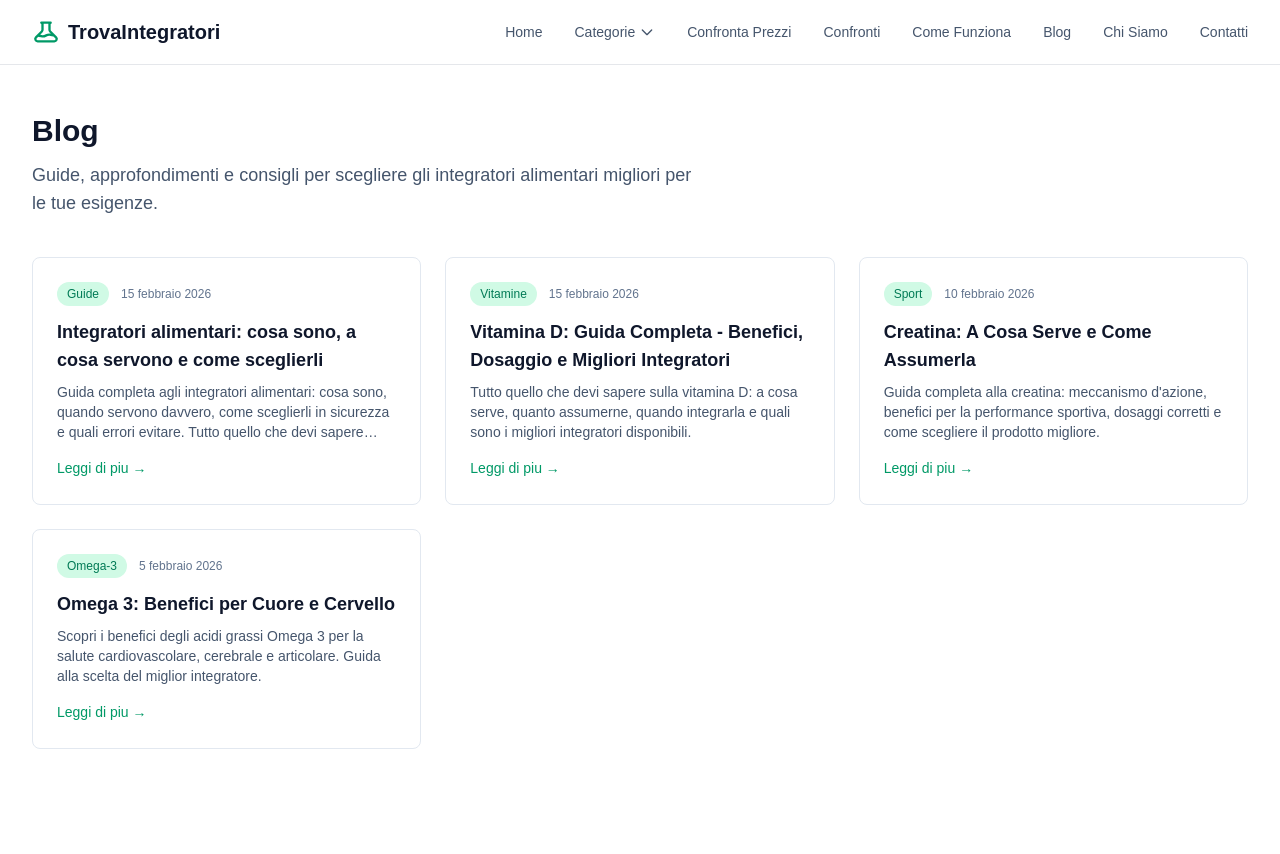
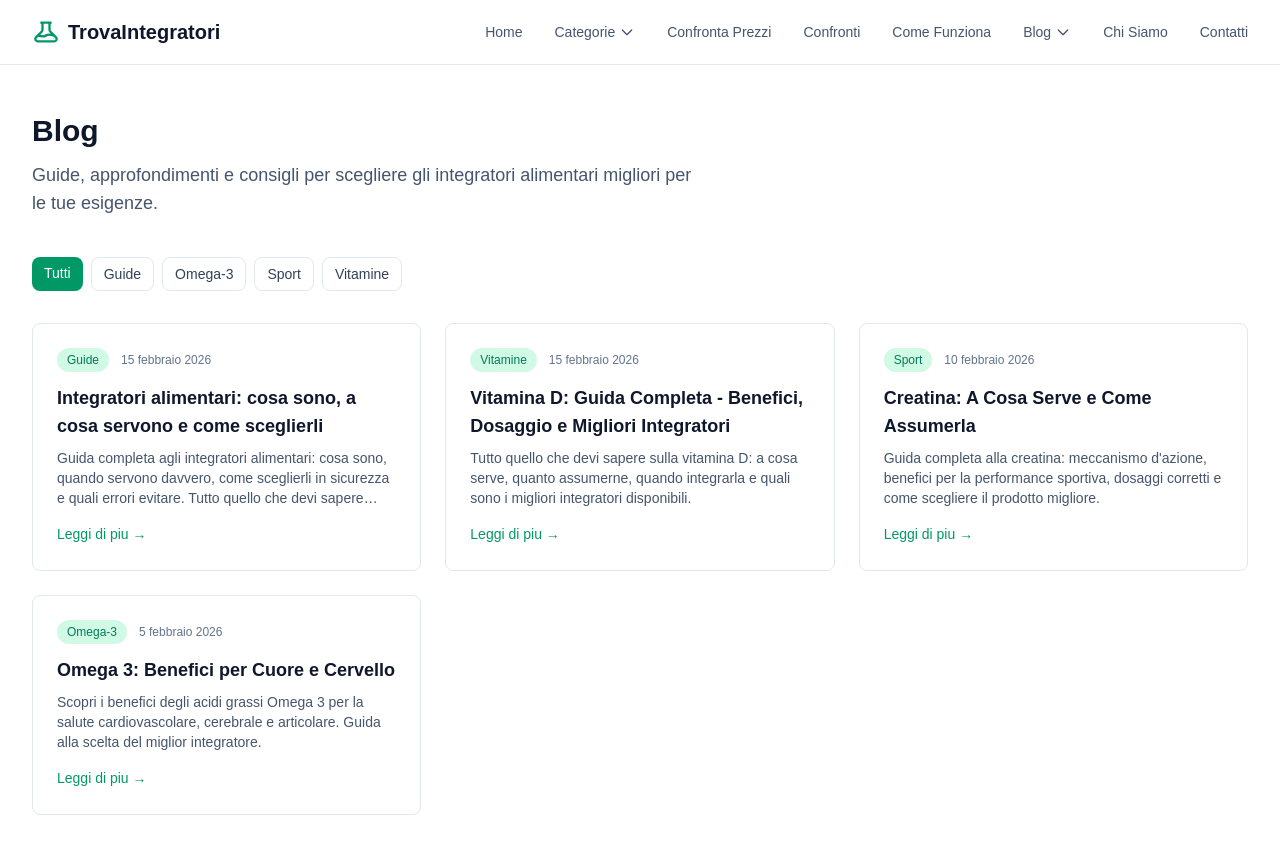
Before and after one commit to moonswolf/trovaintegatori, a Next.js app: page /blog in a window 1280 px wide. Shown: the top 854 px of the page. Before the commit the page ends 800 px from the top, so only its background shows below. Built offline with nearby package versions, Linux system fonts and the light colour scheme.

Commit message:
feat: blog category dropdown in navbar, category filter on blog page, concurrent price scraping

```diff
--- a/app/blog/page.tsx
+++ b/app/blog/page.tsx
@@ -17,12 +17,18 @@ export const metadata: Metadata = {
 
 const POSTS_PER_PAGE = 9;
 
-export default async function BlogPage({ searchParams }: { searchParams: Promise<{ page?: string }> }) {
+export default async function BlogPage({ searchParams }: { searchParams: Promise<{ page?: string; categoria?: string }> }) {
   const params = await searchParams;
-  const posts = getAllPosts();
+  const allPosts = getAllPosts();
+  const activeCategory = params.categoria || '';
+  const posts = activeCategory ? allPosts.filter(p => p.category === activeCategory) : allPosts;
   const currentPage = Math.max(1, parseInt(params.page || '1'));
   const totalPages = Math.ceil(posts.length / POSTS_PER_PAGE);
   const paginatedPosts = posts.slice((currentPage - 1) * POSTS_PER_PAGE, currentPage * POSTS_PER_PAGE);
+
+  // Collect unique categories from all posts
+  const categorySet = new Set(allPosts.map(p => p.category));
+  const availableCategories = Array.from(categorySet).sort();
 
   return (
     <div className="max-w-7xl mx-auto px-4 sm:px-6 lg:px-8 py-12">
@@ -33,6 +39,31 @@ export default async function BlogPage({ searchParams }: { searchParams: Promise
           Guide, approfondimenti e consigli per scegliere gli integratori alimentari migliori per le tue esigenze.
         </p>
       </div>
+
+      {/* Category Filter */}
+      {availableCategories.length > 1 && (
+        <div className="flex flex-wrap gap-2 mb-8">
+          <Link
+            href="/blog"
+            className={`px-3 py-1.5 rounded-lg text-sm font-medium transition ${
+              !activeCategory ? 'bg-emerald-600 text-white' : 'bg-white border border-slate-200 text-slate-700 hover:bg-slate-50'
+            }`}
+          >
+            Tutti
+          </Link>
+          {availableCategories.map(cat => (
+            <Link
+              key={cat}
+              href={`/blog?categoria=${cat}`}
+              className={`px-3 py-1.5 rounded-lg text-sm font-medium transition capitalize ${
+                activeCategory === cat ? 'bg-emerald-600 text-white' : 'bg-white border border-slate-200 text-slate-700 hover:bg-slate-50'
+              }`}
+            >
+              {cat}
+            </Link>
+          ))}
+        </div>
+      )}
 
       {/* Posts Grid */}
       {paginatedPosts.length === 0 ? (
@@ -75,7 +106,7 @@ export default async function BlogPage({ searchParams }: { searchParams: Promise
           {Array.from({ length: totalPages }, (_, i) => i + 1).map(page => (
             <Link
               key={page}
-              href={`/blog?page=${page}`}
+              href={`/blog?${activeCategory ? `categoria=${activeCategory}&` : ''}page=${page}`}
               className={`px-4 py-2 rounded-lg text-sm font-medium transition ${
                 page === currentPage
                   ? 'bg-emerald-600 text-white'
--- a/components/Navbar.tsx
+++ b/components/Navbar.tsx
@@ -5,9 +5,26 @@ import { useState, useEffect } from 'react';
 import { getCategories } from '@/lib/data';
 import { Category } from '@/types/product';
 
+const blogCategories = [
+  { slug: 'vitamine', name: 'Vitamine' },
+  { slug: 'minerali', name: 'Minerali' },
+  { slug: 'omega-3', name: 'Omega 3' },
+  { slug: 'sport', name: 'Sport & Performance' },
+  { slug: 'probiotici', name: 'Probiotici' },
+  { slug: 'bellezza', name: 'Bellezza' },
+  { slug: 'sonno', name: 'Sonno' },
+  { slug: 'adattogeni', name: 'Adattogeni' },
+  { slug: 'superfood', name: 'Superfood' },
+  { slug: 'antiossidanti', name: 'Antiossidanti' },
+  { slug: 'dimagrimento', name: 'Dimagrimento' },
+  { slug: 'guide', name: 'Guide' },
+  { slug: 'classifiche', name: 'Classifiche' },
+];
+
 export default function Navbar() {
   const [isMenuOpen, setIsMenuOpen] = useState(false);
   const [isCategoriesOpen, setIsCategoriesOpen] = useState(false);
+  const [isBlogOpen, setIsBlogOpen] = useState(false);
   const [categories, setCategories] = useState<Category[]>([]);
 
   useEffect(() => {
@@ -81,9 +98,46 @@ export default function Navbar() {
             <Link href="/come-funziona" className="text-slate-600 hover:text-emerald-600 transition text-sm font-medium">
               Come Funziona
             </Link>
-            <Link href="/blog" className="text-slate-600 hover:text-emerald-600 transition text-sm font-medium">
-              Blog
-            </Link>
+
+            {/* Blog Dropdown */}
+            <div className="relative">
+              <button
+                onMouseEnter={() => setIsBlogOpen(true)}
+                onMouseLeave={() => setIsBlogOpen(false)}
+                className="text-slate-600 hover:text-emerald-600 transition flex items-center gap-1 text-sm font-medium"
+              >
+                Blog
+                <svg className="w-4 h-4" fill="none" stroke="currentColor" viewBox="0 0 24 24">
+                  <path strokeLinecap="round" strokeLinejoin="round" strokeWidth={2} d="M19 9l-7 7-7-7" />
+                </svg>
+              </button>
+
+              {isBlogOpen && (
+                <div
+                  className="absolute top-full left-0 mt-1 bg-white border border-gray-200 rounded-lg shadow-lg py-2 w-56 z-50"
+                  onMouseEnter={() => setIsBlogOpen(true)}
+                  onMouseLeave={() => setIsBlogOpen(false)}
+                >
+                  <Link
+                    href="/blog"
+                    className="block px-4 py-2 hover:bg-gray-50 text-slate-700 hover:text-emerald-600 transition font-medium text-sm"
+                  >
+                    Tutti gli articoli
+                  </Link>
+                  <div className="border-t border-gray-100 my-1"></div>
+                  {blogCategories.map((cat) => (
+                    <Link
+                      key={cat.slug}
+                      href={`/blog?categoria=${cat.slug}`}
+                      className="block px-4 py-2 hover:bg-gray-50 text-slate-700 hover:text-emerald-600 transition text-sm"
+                    >
+                      {cat.name}
+                    </Link>
+                  ))}
+                </div>
+              )}
+            </div>
+
             <Link href="/chi-siamo" className="text-slate-600 hover:text-emerald-600 transition text-sm font-medium">
               Chi Siamo
             </Link>
@@ -158,13 +212,38 @@ export default function Navbar() {
               </div>
             )}
 
-            <Link
-              href="/blog"
-              className="block px-4 py-3 text-slate-700 hover:bg-gray-50 rounded-lg text-sm"
-              onClick={() => setIsMenuOpen(false)}
+            {/* Mobile Blog - collapsible */}
+            <button
+              onClick={() => setIsBlogOpen(!isBlogOpen)}
+              className="w-full flex items-center justify-between px-4 py-3 text-slate-700 hover:bg-gray-50 rounded-lg text-sm"
             >
-              Blog
-            </Link>
+              <span>Blog</span>
+              <svg className={`w-4 h-4 transition-transform ${isBlogOpen ? 'rotate-180' : ''}`} fill="none" stroke="currentColor" viewBox="0 0 24 24">
+                <path strokeLinecap="round" strokeLinejoin="round" strokeWidth={2} d="M19 9l-7 7-7-7" />
+              </svg>
+            </button>
+            {isBlogOpen && (
+              <div className="pl-6 pr-4 space-y-1 pb-2">
+                <Link
+                  href="/blog"
+                  className="block py-2 text-emerald-600 font-medium transition text-sm"
+                  onClick={() => { setIsMenuOpen(false); setIsBlogOpen(false); }}
+                >
+                  Tutti gli articoli
+                </Link>
+                {blogCategories.map((cat) => (
+                  <Link
+                    key={cat.slug}
+                    href={`/blog?categoria=${cat.slug}`}
+                    className="block py-2 text-slate-600 hover:text-emerald-600 transition text-sm"
+                    onClick={() => { setIsMenuOpen(false); setIsBlogOpen(false); }}
+                  >
+                    {cat.name}
+                  </Link>
+                ))}
+              </div>
+            )}
+
             <Link
               href="/come-funziona"
               className="block px-4 py-3 text-slate-700 hover:bg-gray-50 rounded-lg text-sm"
```
Also changed, not shown: 1 other file (tests, documents, lock files or other folders).
